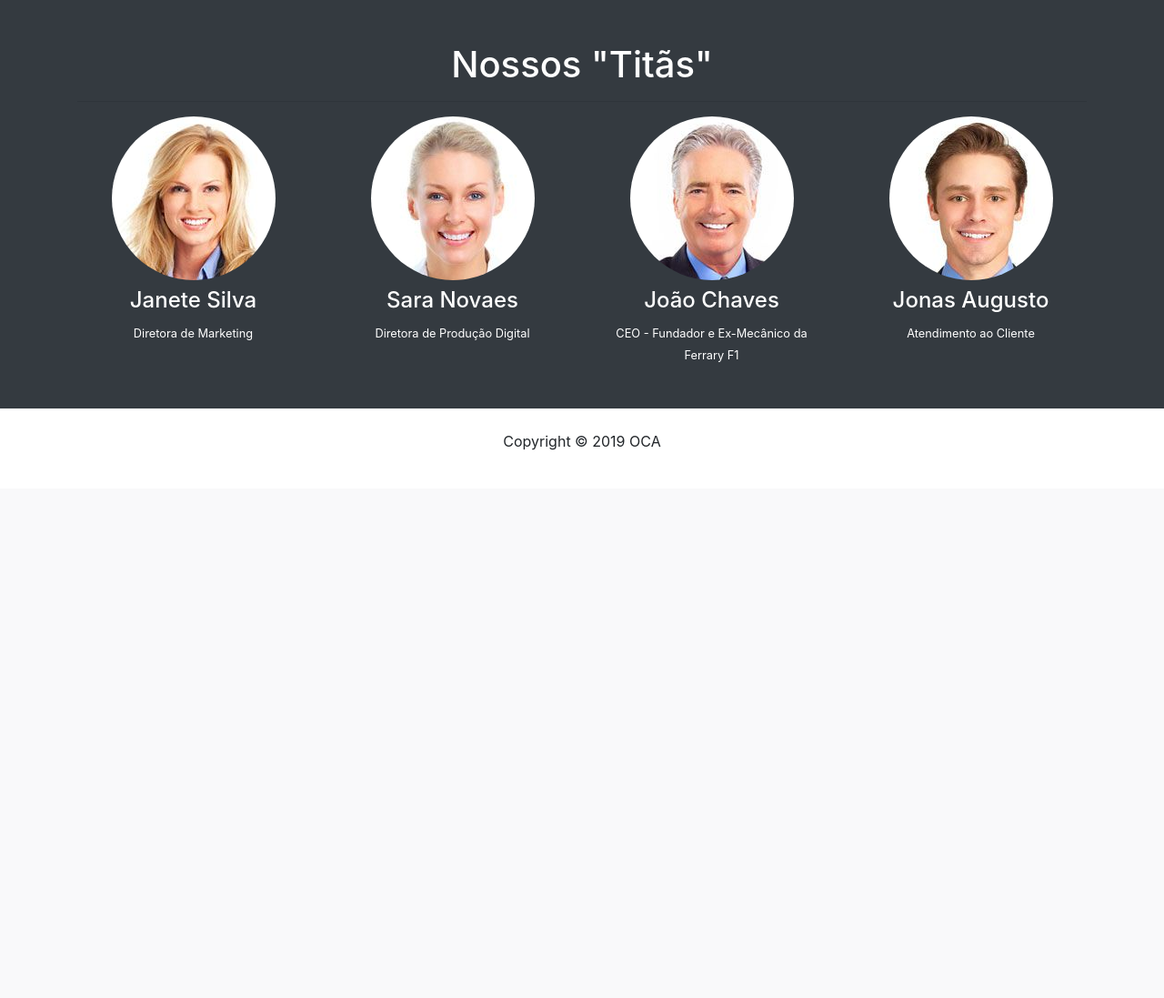
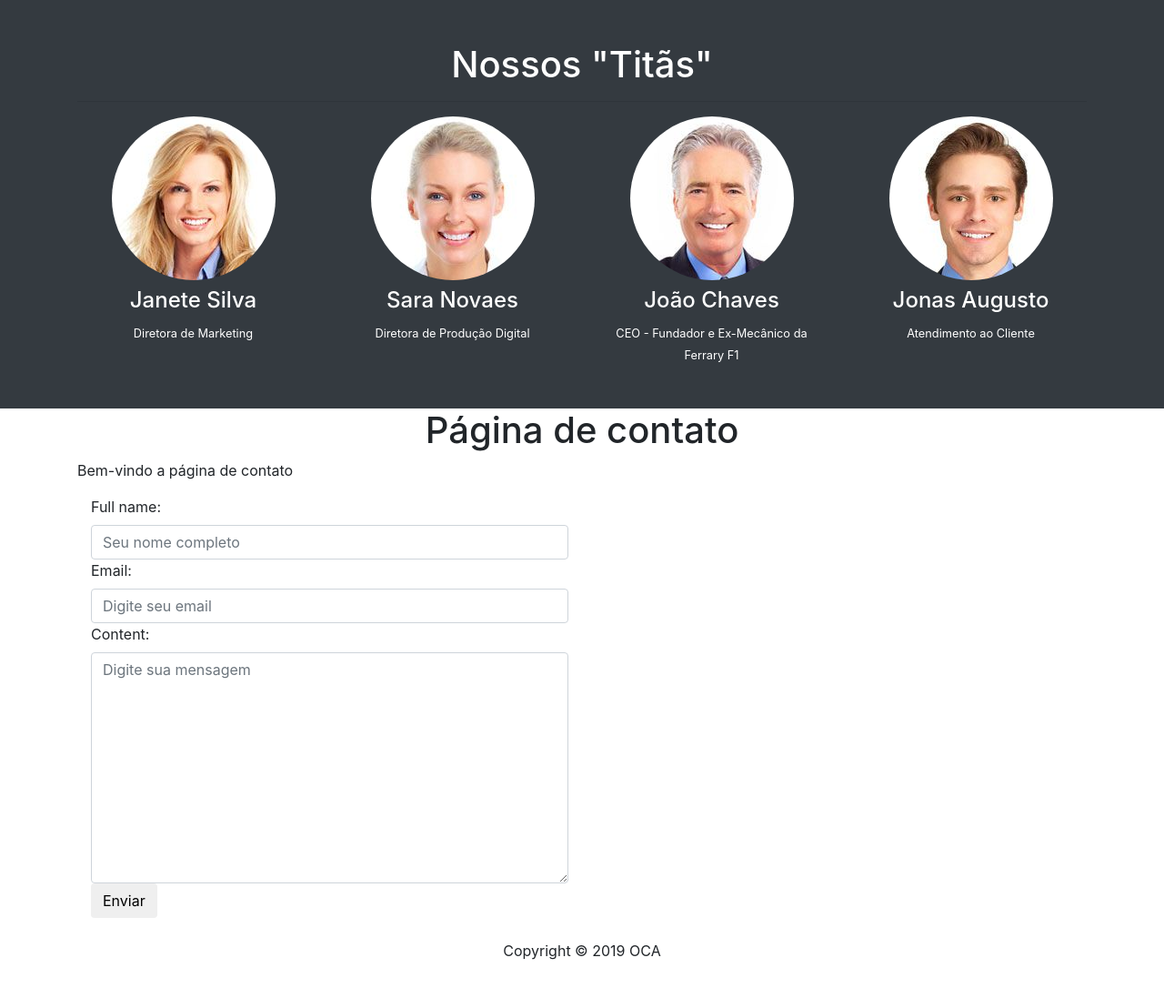
Before and after one commit to junglejf/django_ecommerce, a Django app: page /contact/ in a window 1280 px wide. Shown: the part 707-1804 px from the top of the page at 91% size. Before the commit the page ends 1202 px from the top, so only its background shows below. Run offline with Django 3.2, Linux system fonts and the light colour scheme; some libraries are stand-ins or nearby versions.

Commit message:
commit 3: forms.py adicionado e verificação de campos e regra do email @gmail

```diff
--- /dev/null
+++ b/e_commerce/forms.py
@@ -0,0 +1,33 @@
+from django import forms
+
+class ContactForm(forms.Form):
+    full_name = forms.CharField(
+        widget=forms.TextInput(
+            attrs={
+                    "class": "form-control",
+                    "placeholder": "Seu nome completo"
+                }
+            )
+        )
+    email     = forms.EmailField(
+        widget=forms.EmailInput(
+            attrs={
+                    "class": "form-control",
+                    "placeholder": "Digite seu email"
+                }
+            )
+        )
+    content   = forms.CharField(
+        widget=forms.Textarea(
+            attrs={
+                    "class": "form-control",
+                    "placeholder": "Digite sua mensagem"
+                }
+            )
+)
+
+    def clean_email(self):
+        email = self.cleaned_data.get("email")
+        if not "gmail.com" in email:
+            raise forms.ValidationError("O Email deve ser do gmail.com")
+        return email
--- a/e_commerce/views.py
+++ b/e_commerce/views.py
@@ -1,5 +1,6 @@
 from django.http import HttpResponse
 from django.shortcuts import render
+from .forms import ContactForm
 
 def home_page(request):
     context = {
@@ -16,10 +17,20 @@ def about_page(request):
     return render(request, "about/about.html", context)
 
 def contact_page(request):
+    contact_form = ContactForm(request.POST or None)
     context = {
         "title":" Página de contato",
-        "content":"Bem-vindo a página de contato"
+        "content":"Bem-vindo a página de contato",
+        "form": contact_form
     }
+    if contact_form.is_valid():
+        print(contact_form.cleaned_data)
+
+    if request.method == "POST":
+        print(request.POST)
+        print(request.POST.get('Nome_Completo'))
+        print(request.POST.get('email'))
+        print(request.POST.get('Mensagem'))
     return render(request, "contact/contact.html", context)
 
 def blog_page(request):
--- a/templates/contact/contact.html
+++ b/templates/contact/contact.html
@@ -157,8 +157,27 @@
     </div>
   </div>
 </section>
+  <!--Footer   TESTEANDOOOOOOOOOOOOOOOOOOOOOOOOOOOOOOOOOOOOOOO-->
+<title>Formulário de contato</title>
+</head>
 
-
+    <div class='text-center'>
+        <h1>{{ title }}</h1>
+    </div>
+<div class='container'>
+        <div class='row'>
+            <div class='col'>
+                <p>{{ content }}</p>
+                <div class='col-sm-6 col-12'>
+                <form method='POST'> {% csrf_token %}
+                   {{ form }}
+                    <button type='submit' class='btn btn-default'>Enviar</button>
+                </form>
+                </div>
+            </div>
+        </div>
+    </div>
+<!--Footer   TESTEANDOOOOOOOOOOOOOOOOOOOOOOOOOOOOOOOOOOOOOOO-->
   <!--Footer-->
   <footer id="main-footer" class="text-center p-4">
     <div class="container">
```
